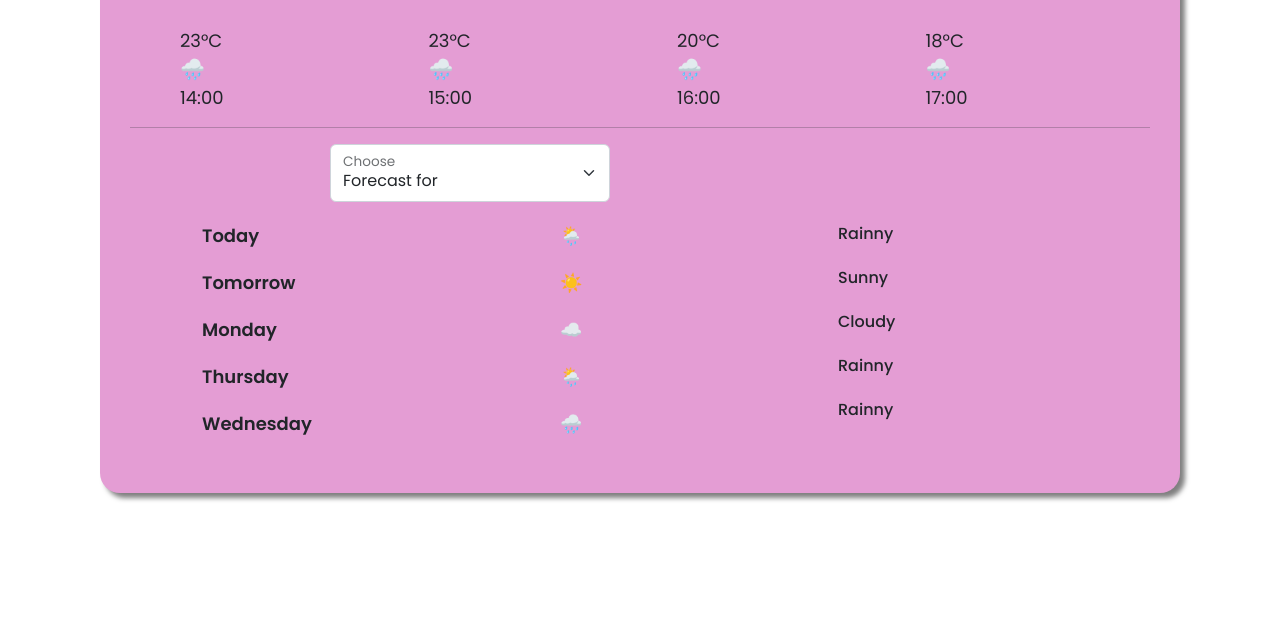
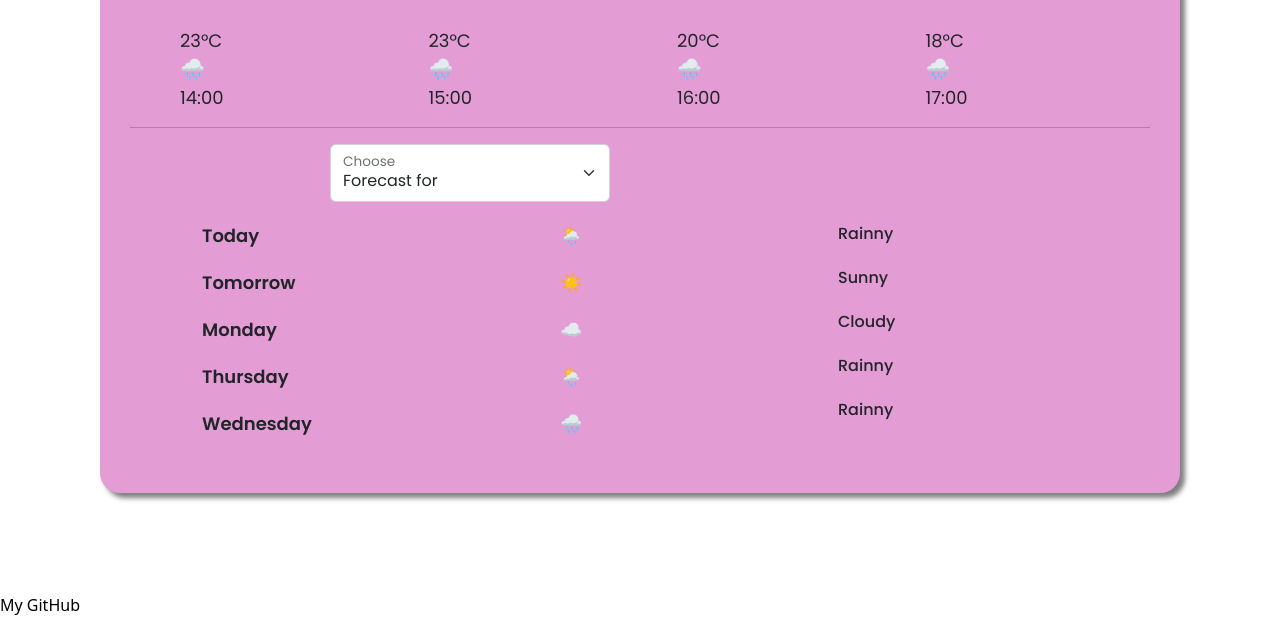
Before and after one commit to hatoriren/my-project, a plain HTML site: page index.html in a window 1280 px wide. Shown: the part 490-1107 px from the top of the page. Before the commit the page ends 1083 px from the top, so only its background shows below. Drawn offline with nearby package versions, Linux system fonts and the light colour scheme.

Commit message:
added a link to my github

```diff
--- a/index.html
+++ b/index.html
@@ -136,6 +136,7 @@
         </div>
       </div>
     </div>
+    <a href="https://github.com/hatoriren" class="link"> My GitHub </a>
 
     <script src="src/index.js"></script>
   </body>
--- a/src/style.css
+++ b/src/style.css
@@ -116,3 +116,7 @@ button:hover {
   color: #9f167f;
   text-decoration-line: underline;
 }
+
+.link {
+  color: black;
+}
```
